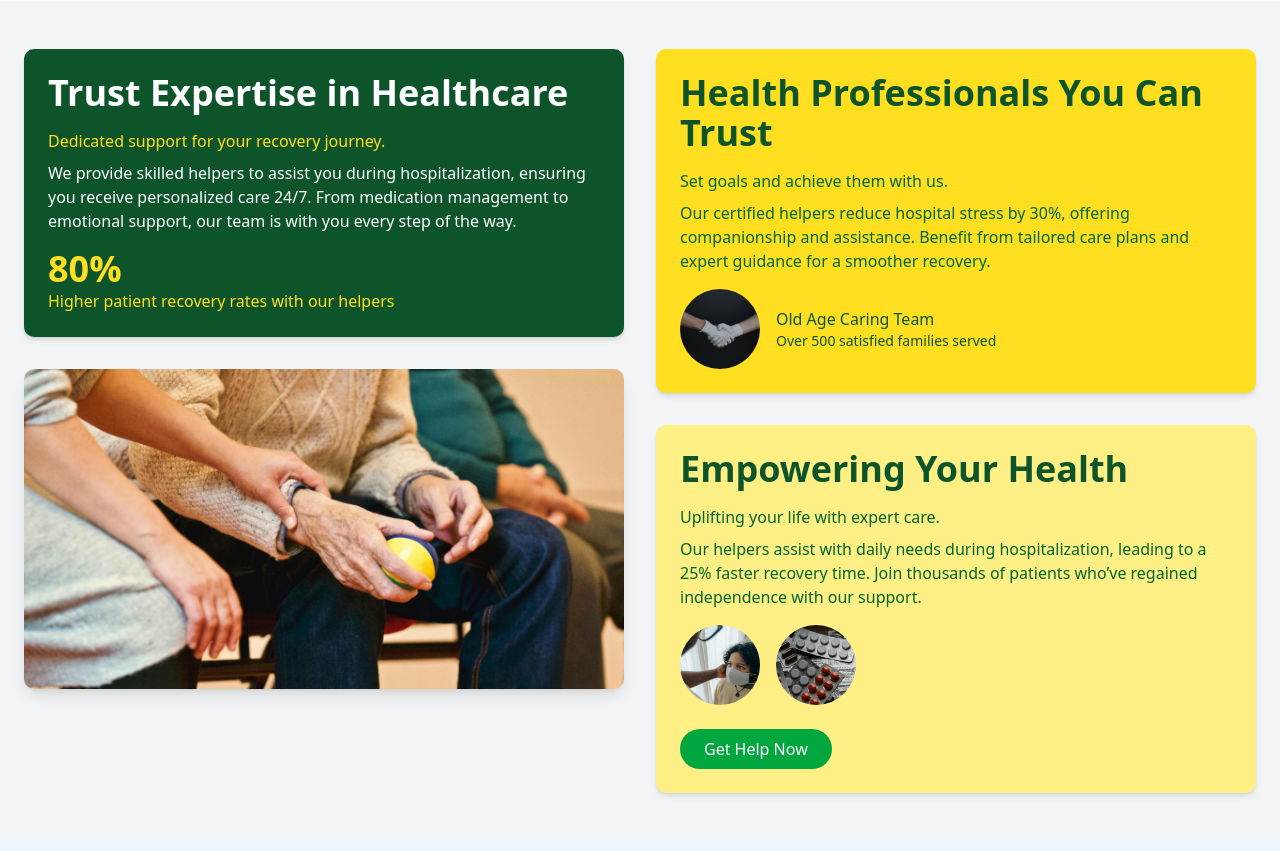
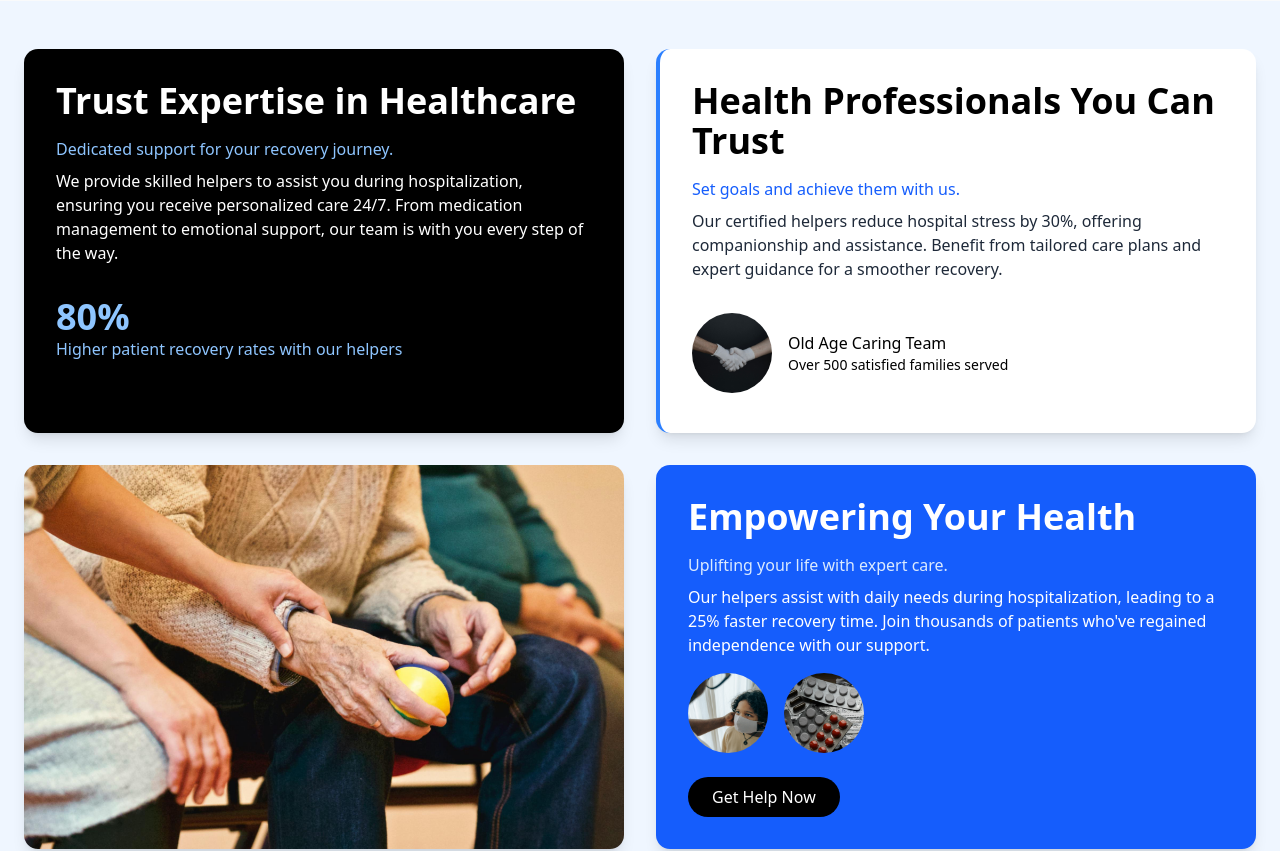
Before and after one commit to Ghost-9/caretaker, a Next.js app: page / in a window 1280 px wide. Shown: the part 2140-2991 px from the top of the page. Built offline with nearby package versions, Linux system fonts and the light colour scheme.

Commit message:
fixed card section

```diff
--- a/components/HealthcareSection.tsx
+++ b/components/HealthcareSection.tsx
@@ -10,36 +10,89 @@ const HealthcareSection: React.FC = () => {
     { src: '/health-image2.jpg', alt: 'Healthcare professional' },
   ];
 
+  // Combined variants for cards
+  const cardVariants = {
+    hidden: { opacity: 0, y: 30 },
+    visible: (i: number) => ({
+      opacity: 1,
+      y: 0,
+      transition: {
+        duration: 0.7,
+        ease: "easeOut",
+        delay: i * 0.2
+      }
+    }),
+    hover: {
+      y: -10,
+      boxShadow: "0 20px 25px -5px rgba(0,0,0,0.1), 0 10px 10px -5px rgba(0,0,0,0.04)",
+      transition: { duration: 0.3 }
+    }
+  };
+
+  // Image animation variants
+  const imageVariants = {
+    hidden: { opacity: 0, scale: 0.9 },
+    visible: {
+      opacity: 1,
+      scale: 1,
+      transition: { duration: 0.8, ease: "easeOut" }
+    },
+    hover: {
+      scale: 1.05,
+      transition: { duration: 0.5 }
+    }
+  };
+
+  // Profile image animation variants
+  const profileVariants = {
+    hover: {
+      scale: 1.1,
+      transition: { duration: 0.3 }
+    }
+  };
+
+  // Button animation variants
+  const buttonVariants = {
+    hover: { scale: 1.05 },
+    tap: { scale: 0.95 }
+  };
+
   return (
-    <section className="grid grid-cols-1 md:grid-cols-2 gap-8 px-6 py-12 bg-gray-100">
+    <section className="bg-blue-50 px-6 py-12">
+      <div className="max-w-7xl mx-auto">
+        <div className="grid grid-cols-1 md:grid-cols-2 gap-8">
           {/* Left Column */}
-      <div className="space-y-8">
+          <div className="grid grid-rows-2 gap-8 h-full">
+            {/* First Card */}
             <motion.div
-          className="bg-green-900 text-white p-6 rounded-lg shadow-md"
-          initial={{ opacity: 0, y: 20 }}
-          whileInView={{ opacity: 1, y: 0 }}
-          transition={{ duration: 0.6 }}
+              className="bg-black text-white p-8 rounded-xl shadow-lg h-96"
+              variants={cardVariants}
+              initial="hidden"
+              whileInView="visible"
+              custom={0}
+              whileHover="hover"
               viewport={{ once: true }}
             >
               <h2 className="text-4xl font-bold mb-4">Trust Expertise in Healthcare</h2>
-          <p className="text-yellow-300 mb-2">Dedicated support for your recovery journey.</p>
+              <p className="text-blue-300 mb-2">Dedicated support for your recovery journey.</p>
               <p className="text-white mb-4">
                 We provide skilled helpers to assist you during hospitalization, ensuring you receive
                 personalized care 24/7. From medication management to emotional support, our team is with
                 you every step of the way.
               </p>
-          <div className="mt-4">
-            <span className="text-4xl font-bold text-yellow-300">80%</span>
-            <p className="text-yellow-300">Higher patient recovery rates with our helpers</p>
+              <div className="mt-auto pt-4">
+                <span className="text-4xl font-bold text-blue-300">80%</span>
+                <p className="text-blue-300">Higher patient recovery rates with our helpers</p>
               </div>
             </motion.div>
 
-        {/* Image */}
+            {/* Image Card - With animation but no overlay */}
             <motion.div
-          className="relative w-full h-64 md:h-80 rounded-lg shadow-lg overflow-hidden"
-          initial={{ opacity: 0, scale: 0.9 }}
-          whileInView={{ opacity: 1, scale: 1 }}
-          transition={{ duration: 0.6 }}
+              className="relative rounded-xl shadow-lg overflow-hidden h-96"
+              variants={imageVariants}
+              initial="hidden"
+              whileInView="visible"
+              whileHover="hover"
               viewport={{ once: true }}
             >
               <Image
@@ -53,22 +106,29 @@ const HealthcareSection: React.FC = () => {
           </div>
 
           {/* Right Column */}
-      <div className="space-y-8">
+          <div className="grid grid-rows-2 gap-8 h-full">
+            {/* Second Card */}
             <motion.div
-          className="bg-yellow-300 text-green-900 p-6 rounded-lg shadow-md"
-          initial={{ opacity: 0, y: 20 }}
-          whileInView={{ opacity: 1, y: 0 }}
-          transition={{ duration: 0.6, delay: 0.2 }}
+              className="bg-white text-black p-8 rounded-xl shadow-lg border-l-4 border-blue-500 h-96"
+              variants={cardVariants}
+              initial="hidden"
+              whileInView="visible"
+              custom={1}
+              whileHover="hover"
               viewport={{ once: true }}
             >
               <h2 className="text-4xl font-bold mb-4">Health Professionals You Can Trust</h2>
-          <p className="text-green-800 mb-2">Set goals and achieve them with us.</p>
-          <p className="text-green-800 mb-4">
+              <p className="text-blue-600 mb-2">Set goals and achieve them with us.</p>
+              <p className="text-gray-800 mb-4">
                 Our certified helpers reduce hospital stress by 30%, offering companionship and
                 assistance. Benefit from tailored care plans and expert guidance for a smoother recovery.
               </p>
-          <div className="mt-4 flex items-center space-x-4">
-            <div className="w-20 h-20 relative">
+              <div className="mt-auto pt-4 flex items-center space-x-4">
+                <motion.div
+                  className="w-20 h-20 relative"
+                  variants={profileVariants}
+                  whileHover="hover"
+                >
                   <Image
                     src="/handshake.jpg"
                     alt="Handshake symbolizing trust"
@@ -76,7 +136,7 @@ const HealthcareSection: React.FC = () => {
                     className="rounded-full object-cover"
                     sizes="80px"
                   />
-            </div>
+                </motion.div>
                 <div>
                   <p className="font-medium">Old Age Caring Team</p>
                   <p className="text-sm">Over 500 satisfied families served</p>
@@ -84,23 +144,30 @@ const HealthcareSection: React.FC = () => {
               </div>
             </motion.div>
 
-        {/* Second Card */}
+            {/* Third Card */}
             <motion.div
-          className="bg-yellow-200 text-green-900 p-6 rounded-lg shadow-md"
-          initial={{ opacity: 0, y: 20 }}
-          whileInView={{ opacity: 1, y: 0 }}
-          transition={{ duration: 0.6, delay: 0.4 }}
+              className="bg-blue-600 text-white p-8 rounded-xl shadow-lg h-96"
+              variants={cardVariants}
+              initial="hidden"
+              whileInView="visible"
+              custom={2}
+              whileHover="hover"
               viewport={{ once: true }}
             >
               <h2 className="text-4xl font-bold mb-4">Empowering Your Health</h2>
-          <p className="text-green-800 mb-2">Uplifting your life with expert care.</p>
-          <p className="text-green-800 mb-4">
+              <p className="text-blue-100 mb-2">Uplifting your life with expert care.</p>
+              <p className="text-white mb-4">
                 Our helpers assist with daily needs during hospitalization, leading to a 25% faster
-            recovery time. Join thousands of patients who’ve regained independence with our support.
+                recovery time. Join thousands of patients who've regained independence with our support.
               </p>
               <div className="flex space-x-4 mt-4">
                 {supportImages.map((img, i) => (
-              <div key={i} className="w-20 h-20 relative">
+                  <motion.div
+                    key={i}
+                    className="w-20 h-20 relative"
+                    variants={profileVariants}
+                    whileHover="hover"
+                  >
                     <Image
                       src={img.src}
                       alt={img.alt}
@@ -108,19 +175,22 @@ const HealthcareSection: React.FC = () => {
                       className="rounded-full object-cover"
                       sizes="80px"
                     />
-              </div>
+                  </motion.div>
                 ))}
               </div>
 
               <motion.a
                 href="#contact"
-            className="mt-6 inline-block px-6 py-2 bg-green-600 text-white rounded-full hover:bg-green-700 transition-colors duration-300"
-            whileHover={{ scale: 1.05 }}
-            whileTap={{ scale: 0.95 }}
+                className="mt-6 inline-block px-6 py-2 bg-black text-white rounded-full hover:bg-gray-800 transition-colors duration-300"
+                variants={buttonVariants}
+                whileHover="hover"
+                whileTap="tap"
               >
                 Get Help Now
               </motion.a>
             </motion.div>
+          </div>
+        </div>
       </div>
     </section>
   );
```
Lines whose indentation alone changed are shown as unchanged.
